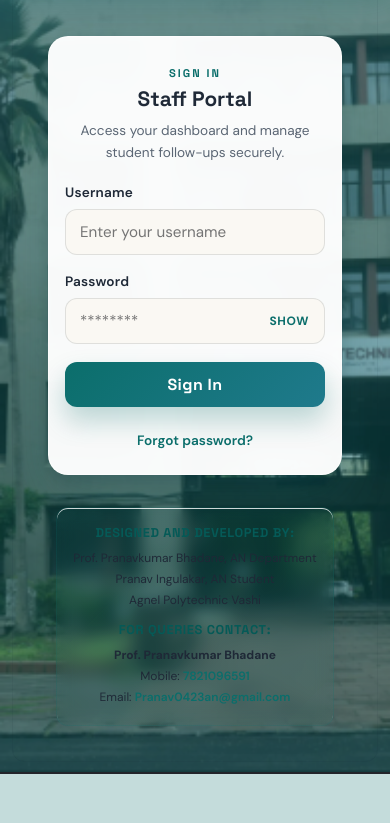
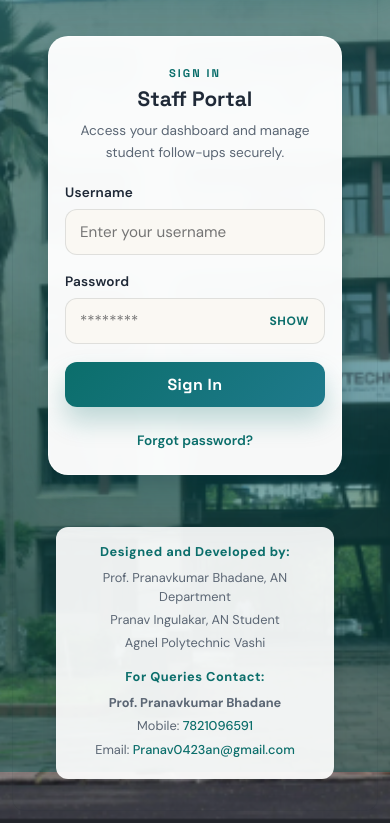
Before and after one commit to IAxPranav/final, a website: page public/login.html in a window 390 px wide. Shown: the part 72-895 px from the top of the page. Before the commit the page ends 846 px from the top, so only its background shows below. Drawn offline with Linux system fonts and the light colour scheme.

Commit message:
Add gap between navbar and form, simplify footer styling

```diff
--- a/public/style.css
+++ b/public/style.css
@@ -51,7 +51,7 @@
     min-height: 100vh;
     display: flex;
     flex-direction: column;
-    padding-top: 90px;
+    padding-top: 120px;
     padding-bottom: 40px;
     overflow-y: auto;
 }
@@ -68,7 +68,7 @@
 
 @media (max-width: 768px) {
     .login-page {
-        padding-top: 85px;
+        padding-top: 100px;
         padding-bottom: 30px;
     }
 
@@ -79,7 +79,7 @@
 
 @media (max-width: 640px) {
     .login-page {
-        padding-top: 80px;
+        padding-top: 90px;
         padding-bottom: 20px;
     }
 
@@ -90,7 +90,7 @@
 
 @media (max-width: 480px) {
     .login-page {
-        padding-top: 75px;
+        padding-top: 80px;
         padding-bottom: 16px;
     }
 
@@ -239,20 +239,18 @@
 /* Footer Styles */
 .login-footer {
     margin-top: 40px;
-    padding: 28px 24px;
-    background: linear-gradient(135deg, rgba(11, 110, 107, 0.08), rgba(5, 89, 87, 0.06));
-    border-radius: 16px;
-    border: 1px solid rgba(11, 110, 107, 0.15);
-    box-shadow: 0 8px 24px rgba(15, 23, 42, 0.08), inset 0 1px 0 rgba(255, 255, 255, 0.8);
-    max-width: 520px;
+    padding: 24px;
+    background: rgba(255, 255, 255, 0.92);
+    border-radius: 12px;
+    box-shadow: 0 4px 15px rgba(15, 23, 42, 0.1);
+    max-width: 500px;
     width: 100%;
     text-align: center;
-    backdrop-filter: blur(8px);
 }
 
 .footer-credits,
 .footer-contact {
-    margin-bottom: 20px;
+    margin-bottom: 16px;
 }
 
 .footer-credits:last-child,
@@ -261,95 +259,38 @@
 }
 
 .login-footer h3 {
-    font-size: 0.95rem;
+    font-size: 0.9rem;
     font-weight: 700;
-    color: var(--primary-strong);
-    margin-bottom: 10px;
-    letter-spacing: 0.6px;
-    text-transform: uppercase;
-    font-family: var(--font-display);
+    color: var(--primary);
+    margin-bottom: 8px;
+    letter-spacing: 0.5px;
 }
 
 .login-footer p {
-    font-size: 0.9rem;
-    color: var(--ink);
-    line-height: 1.6;
+    font-size: 0.85rem;
+    color: var(--muted);
+    line-height: 1.5;
     margin: 4px 0;
 }
 
 .login-footer a {
     color: var(--primary);
     text-decoration: none;
-    font-weight: 600;
-    transition: all 0.3s ease;
-    border-bottom: 2px solid transparent;
+    font-weight: 500;
+    transition: color 0.2s ease;
 }
 
 .login-footer a:hover {
     color: var(--primary-strong);
-    border-bottom: 2px solid var(--primary);
+    text-decoration: underline;
 }
 
-/* Tablet Screens Footer (768px and below) */
-@media (max-width: 768px) {
+@media (max-width: 640px) {
     .login-footer {
-        margin-top: 32px;
-        padding: 24px 20px;
-        max-width: 480px;
-    }
-
-    .login-footer h3 {
-        font-size: 0.9rem;
-    }
-
-    .login-footer p {
-        font-size: 0.85rem;
-    }
-}
-
-/* Mobile Footer (640px and below) */
-@media (max-width: 640px) {
-    .login-page {
-        padding-top: 80px;
-        padding-bottom: 20px;
-    }
-
-    .login-footer {
-        margin-top: 24px;
-        padding: 20px 16px;
         max-width: calc(100% - 32px);
         margin-left: 16px;
         margin-right: 16px;
-    }
-
-    .footer-credits,
-    .footer-contact {
-        margin-bottom: 16px;
-    }
-
-    .login-footer h3 {
-        font-size: 0.85rem;
-        margin-bottom: 8px;
-    }
-
-    .login-footer p {
-        font-size: 0.8rem;
-        line-height: 1.5;
-        margin: 3px 0;
-    }
-}
-
-/* Small Mobile Footer (480px and below) */
-@media (max-width: 480px) {
-    .login-footer {
-        margin-top: 20px;
-        padding: 16px 12px;
-        border-radius: 12px;
-    }
-
-    .footer-credits,
-    .footer-contact {
-        margin-bottom: 12px;
+        padding: 16px;
     }
 
     .login-footer h3 {
@@ -357,7 +298,7 @@
     }
 
     .login-footer p {
-        font-size: 0.75rem;
+        font-size: 0.8rem;
     }
 }
 
```
